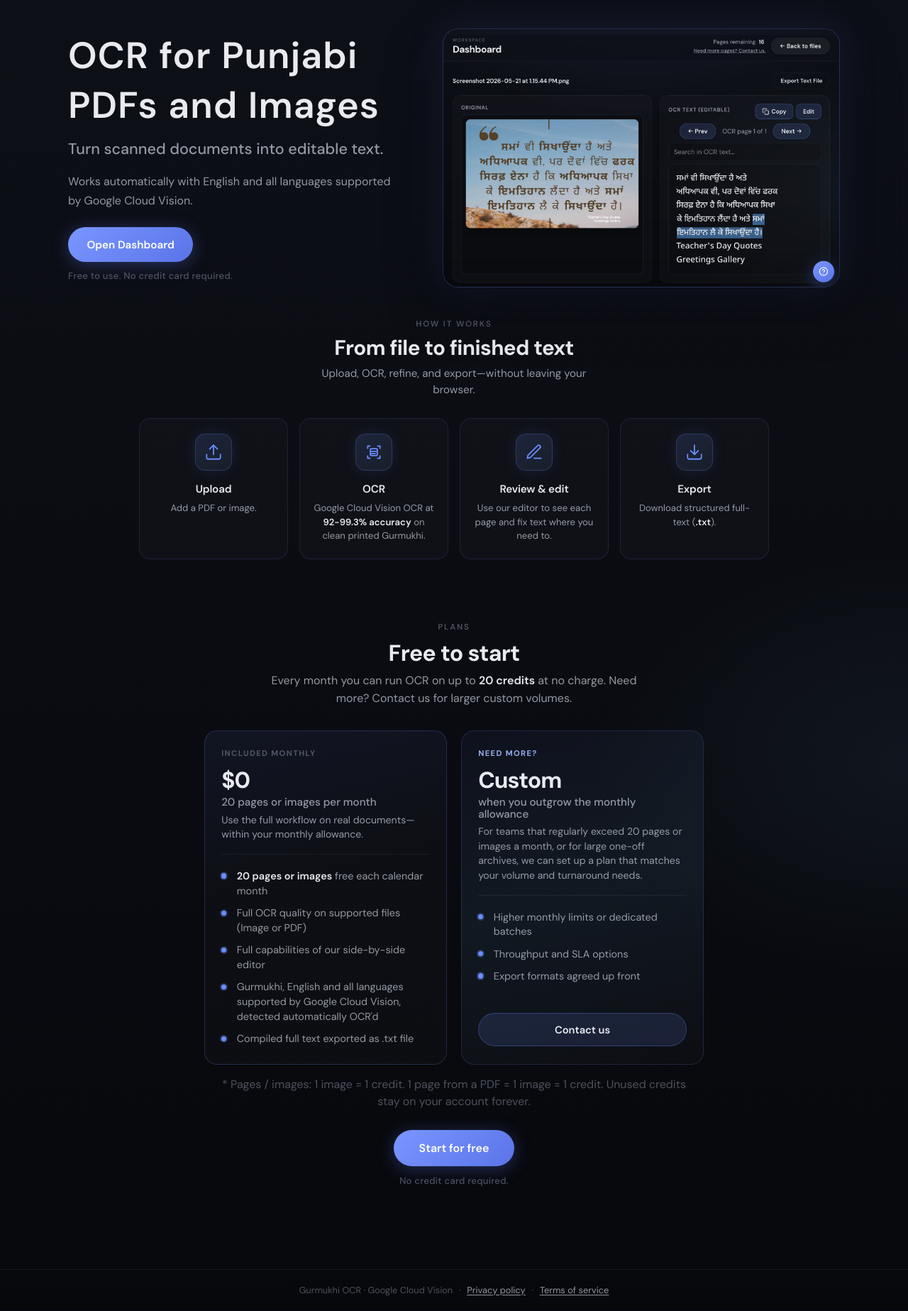
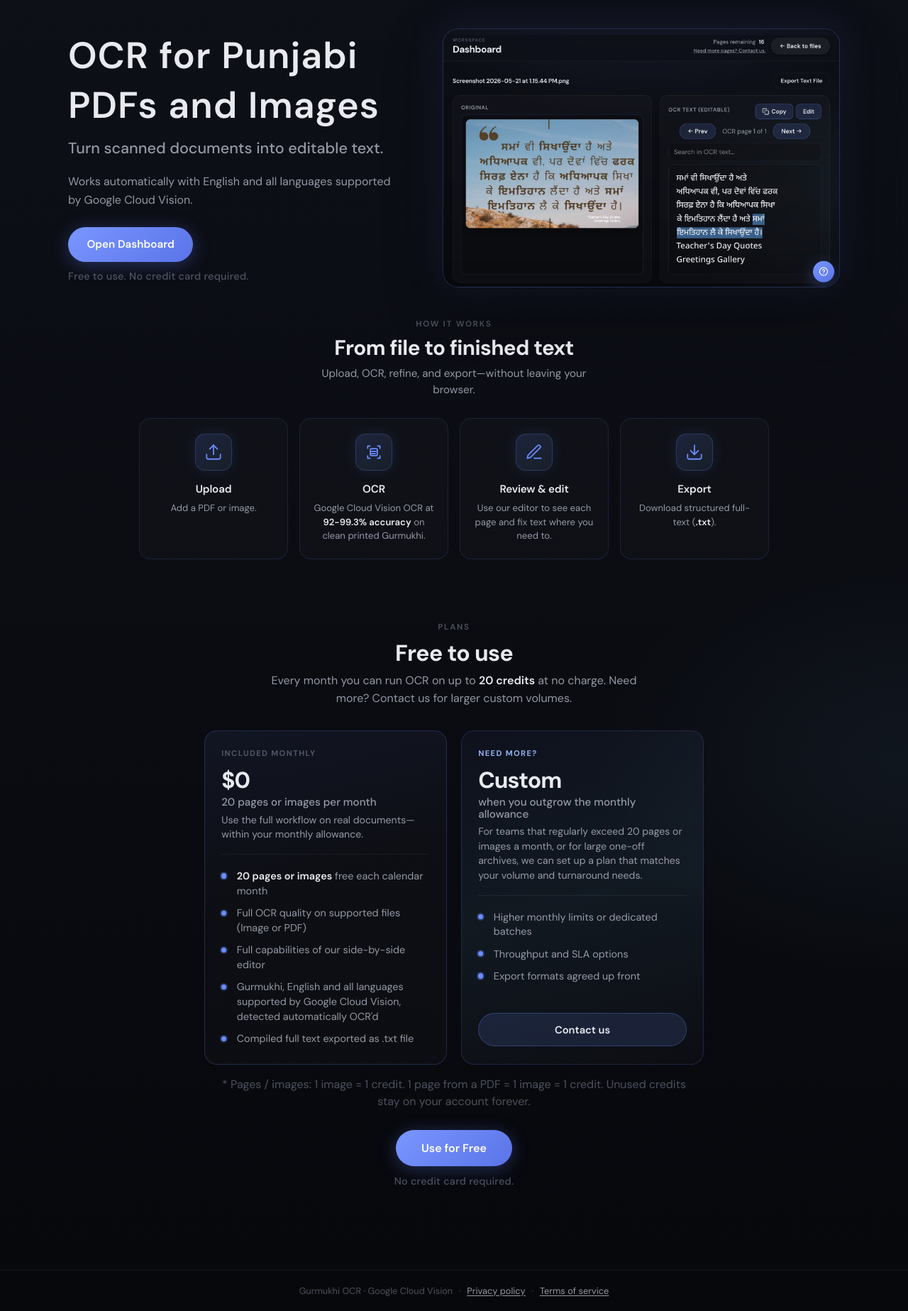
Before and after one commit to tochan110/GurmukhiOCR, a Flask app: page / in a window 1280 px wide. Shown: the part 74-1921 px from the top of the page at 71% size. Before the commit the page ends 1899 px from the top, so only its background shows below. Run offline with Flask 3, Linux system fonts and the light colour scheme; some libraries are stand-ins or nearby versions.

Commit message:
Update landing.html

```diff
--- a/templates/landing.html
+++ b/templates/landing.html
@@ -243,7 +243,7 @@
         }
         .cta-microcopy {
             margin: 0.7rem 0 0;
-            font-size: 0.82rem;
+            font-size: 0.9rem;
             font-weight: 500;
             color: var(--faint);
             letter-spacing: 0.02em;
@@ -907,7 +907,7 @@
         <section class="pricing-section" aria-labelledby="pricing-heading">
             <div class="pricing-section-head">
                 <p class="pricing-section-kicker">Plans</p>
-                <h2 class="pricing-section-title" id="pricing-heading">Free to start</h2>
+                <h2 class="pricing-section-title" id="pricing-heading">Free to use</h2>
                 <p class="pricing-section-sub">Every month you can run OCR on up to <strong>20 credits</strong> at no charge. Need more? Contact us for larger custom volumes.</p>
             </div>
             <div class="pricing-grid">
@@ -984,7 +984,7 @@
                 Unused credits stay on your account forever.
             </p>
             <div class="pricing-cta">
-                <a class="btn btn-primary" href="/signup">Start for free</a>
+                <a class="btn btn-primary" href="/signup">Use for Free</a>
                 <p class="cta-microcopy">No credit card required.</p>
             </div>
         </section>
```
